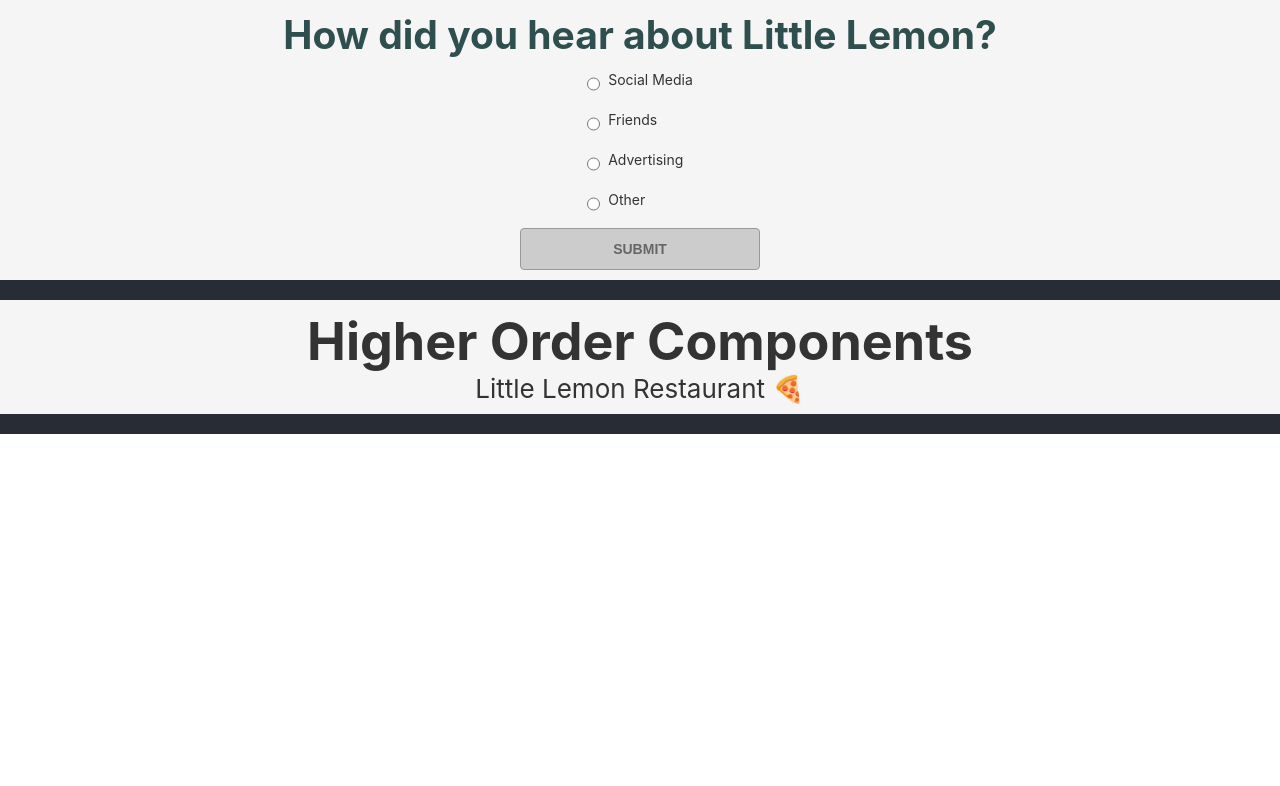
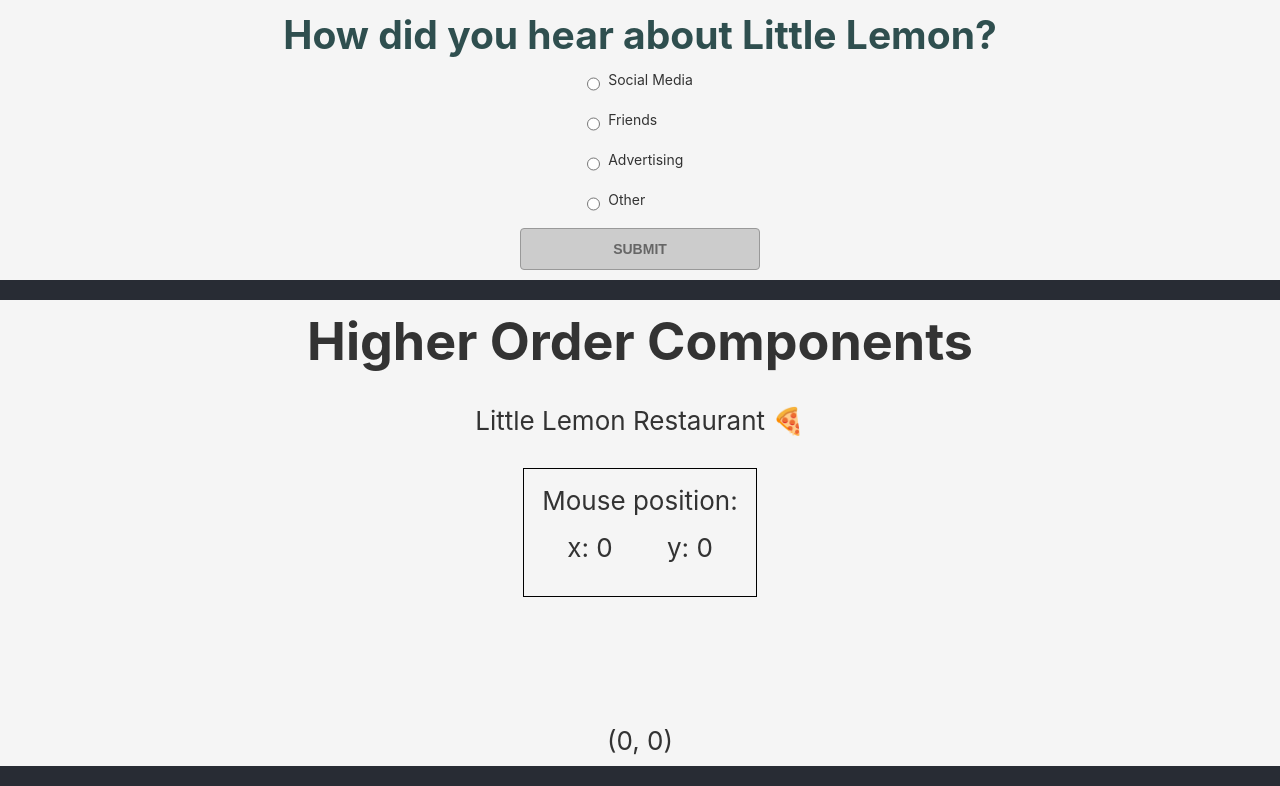
Before and after one commit to vetacode/react-advance-playground, a React (Create React App) app: page / in a window 1280 px wide. Shown: the part 3370-4156 px from the top of the page. Before the commit the page ends 3804 px from the top, so only its background shows below. Built offline with nearby package versions, Linux system fonts and the light colour scheme; no server answers.

Commit message:
lab HOC done

```diff
--- a/src/App.css
+++ b/src/App.css
@@ -184,3 +184,39 @@
   margin: 0 auto;
 }
 /*END OF THEME SWITCHER*/
+
+/*Higher Order Components*/
+.hoc {
+  color: #333333;
+  background-color: whitesmoke;
+  padding: 10px 20px;
+  width: 100%;
+  display: flex;
+  justify-content: center;
+  align-items: center;
+  flex-direction: column;
+}
+
+.Header {
+  margin: 32px;
+}
+
+.Row {
+  display: flex;
+  flex-direction: row;
+  align-items: center;
+  justify-content: space-around;
+  width: 200px;
+  height: 64px;
+}
+
+p {
+  margin: 0;
+}
+
+.BasicTracker {
+  border: 1px solid black;
+  padding: 16px;
+  margin-bottom: 128px;
+}
+/* END OF HOC */
--- a/src/Components/HigherOrderComp.js
+++ b/src/Components/HigherOrderComp.js
@@ -23,42 +23,44 @@
   }, []);
 
   // What should be returned here?
-  return null;
+  return render({ mousePosition });
 };
 
 // This component should not receive any props
-const PanelMouseLogger = ({ mousePosition }) => {
+const PanelMouseLogger = () => {
   // The below if statement can be removed after the render props pattern is implemented
-  if (!mousePosition) {
-    return null;
-  }
   return (
     <div className='BasicTracker'>
       <p>Mouse position:</p>
+      <MousePosition
+        render={({ mousePosition }) => (
           <div className='Row'>
             <span>x: {mousePosition.x}</span>
             <span>y: {mousePosition.y}</span>
           </div>
+        )}
+      />
     </div>
   );
 };
 
 // This component should not receive any props
-const PointMouseLogger = ({ mousePosition }) => {
+const PointMouseLogger = () => {
   // The below if statement can be removed after the render props pattern is implemented
-  if (!mousePosition) {
-    return null;
-  }
   return (
+    <MousePosition
+      render={({ mousePosition }) => (
         <p>
           ({mousePosition.x}, {mousePosition.y})
         </p>
+      )}
+    />
   );
 };
 
 function HigherOrderComp() {
   return (
-    <div className='section'>
+    <div className='hoc'>
       <h1>Higher Order Components</h1>
       <header className='Header'>Little Lemon Restaurant 🍕</header>
       <PanelMouseLogger />
```
Lines whose indentation alone changed are shown as unchanged.
